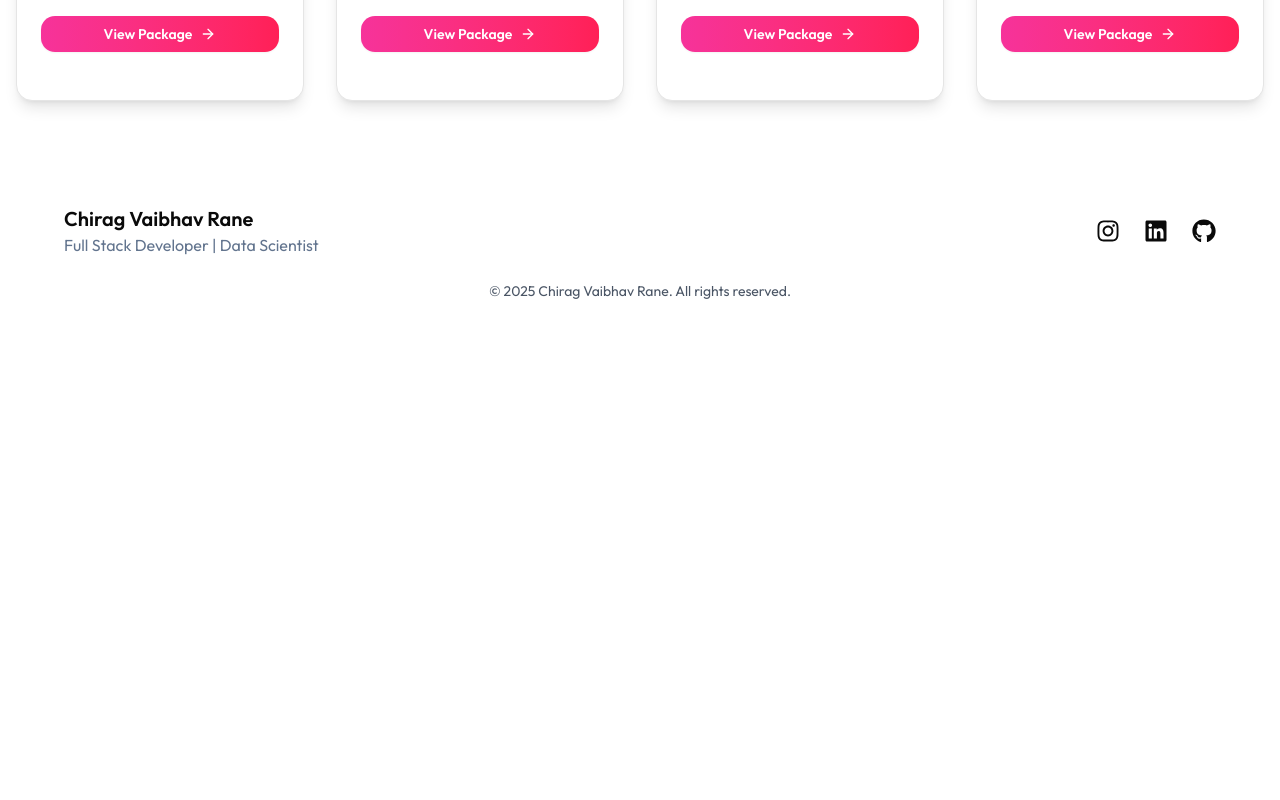
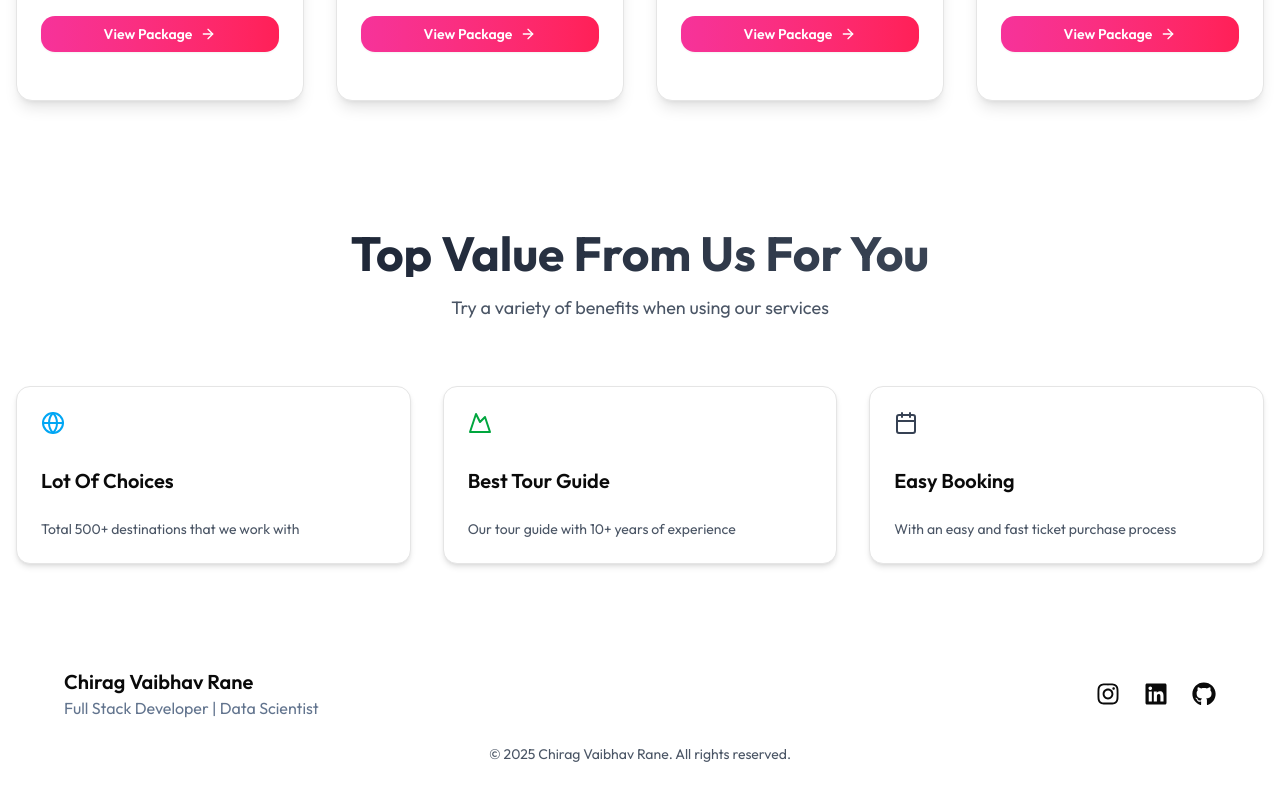
Before and after one commit to chiragRane-Projects/Traventure, a Next.js app: page / in a window 1280 px wide. Shown: the part 1448-2248 px from the top of the page. Before the commit the page ends 1789 px from the top, so only its background shows below. Built offline with nearby package versions, Linux system fonts and the light colour scheme.

Commit message:
WhyChooseUs Done

```diff
--- a/app/page.jsx
+++ b/app/page.jsx
@@ -1,12 +1,14 @@
 import Footer from "@/components/Footer";
 import Hero from "@/components/Hero";
 import PopularPackage from "@/components/PopularPackage";
+import WhyChooseUs from "@/components/WhyChooseUs";
 
 export default function Home() {
   return (
     <>
     <Hero/>
     <PopularPackage/>
+    <WhyChooseUs/>
     <Footer/>
 
     </>
--- a/components/WhyChooseUs.jsx
+++ b/components/WhyChooseUs.jsx
@@ -0,0 +1,58 @@
+"use client";
+
+import React from 'react';
+import { Card } from './ui/card';
+import { Globe, Mountain, Calendar } from 'lucide-react';
+
+const WhyChooseUs = () => {
+  const features = [
+    {
+      id: 1,
+      name: 'Lot Of Choices',
+      desc: 'Total 500+ destinations that we work with',
+      icon: <Globe className="w-6 h-6 text-sky-500" />,
+    },
+    {
+      id: 2,
+      name: 'Best Tour Guide',
+      desc: 'Our tour guide with 10+ years of experience',
+      icon: <Mountain className="w-6 h-6 text-green-600" />,
+    },
+    {
+      id: 3,
+      name: 'Easy Booking',
+      desc: 'With an easy and fast ticket purchase process',
+      icon: <Calendar className="w-6 h-6 text-gray-700" />,
+    },
+  ];
+
+  return (
+    <section className="px-4 py-16">
+      <div className="max-w-7xl mx-auto">
+        <div className="text-center mb-16">
+          <h2 className="text-4xl md:text-5xl font-bold mb-4 bg-gradient-to-r from-gray-900 to-gray-600 bg-clip-text text-transparent">
+            Top Value From Us For You
+          </h2>
+          <p className="text-lg text-gray-600 max-w-2xl mx-auto leading-relaxed">
+            Try a variety of benefits when using our services
+          </p>
+        </div>
+
+        <div className="grid grid-cols-1 md:grid-cols-2 xl:grid-cols-3 gap-8">
+          {features.map((feat) => (
+            <Card
+              key={feat.id}
+              className="rounded-xl shadow-md p-6 flex flex-col items-start text-left hover:shadow-xl transition duration-300"
+            >
+              <div className="mb-2">{feat.icon}</div>
+              <h3 className="text-xl font-semibold">{feat.name}</h3>
+              <p className="text-gray-600 text-sm">{feat.desc}</p>
+            </Card>
+          ))}
+        </div>
+      </div>
+    </section>
+  );
+};
+
+export default WhyChooseUs;
```
Also changed, not shown: components/CTA.jsx (added), components/TravelRecom.jsx (deleted).
